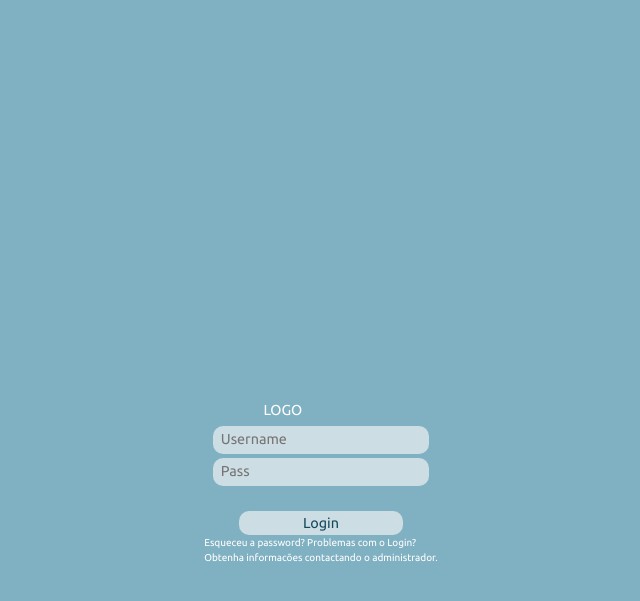
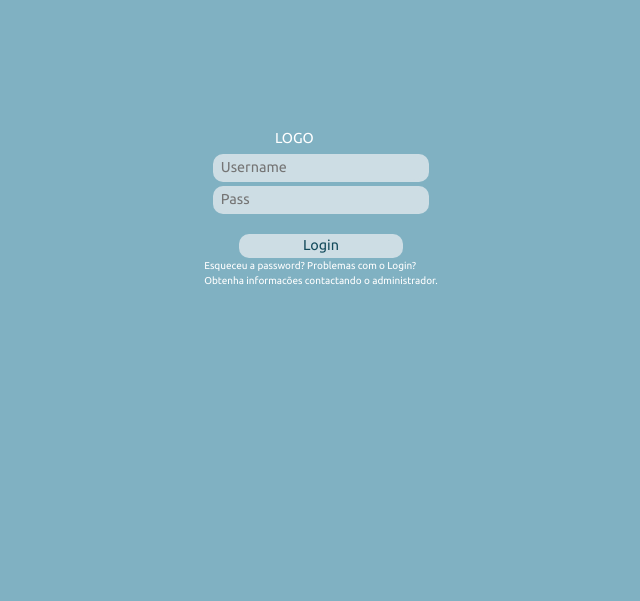
Before and after one commit to IIIP4CH3C0III/SMART-BUILDING-SYSTEM, a PHP site: page / in a window 1280 px wide. Shown: the top 601 px of the page, without its empty margins (319-959 px from the left). Run offline with PHP 8.4, Linux system fonts and the light colour scheme.

Commit message:
Update styles.css
Mudanças de ontem

```diff
--- a/code/styles/styles.css
+++ b/code/styles/styles.css
@@ -100,8 +100,12 @@ body
   align-items: center;
   justify-content: center;
   position: relative;
-  top: 50%;
+  /*top: 50%;*/
   flex-direction: column;
+
+  padding: 10%;
+  padding-bottom: 10%;
+
 }
 
 .login_logo
```
